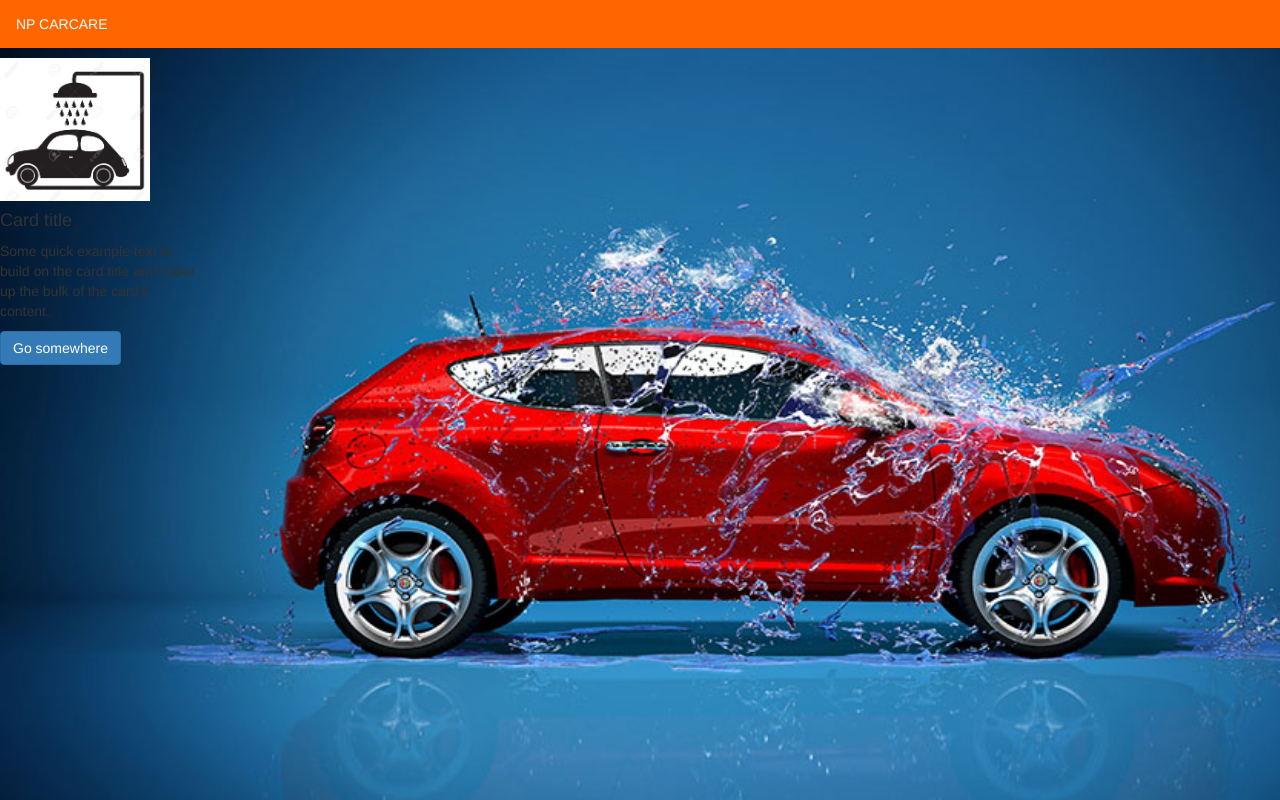
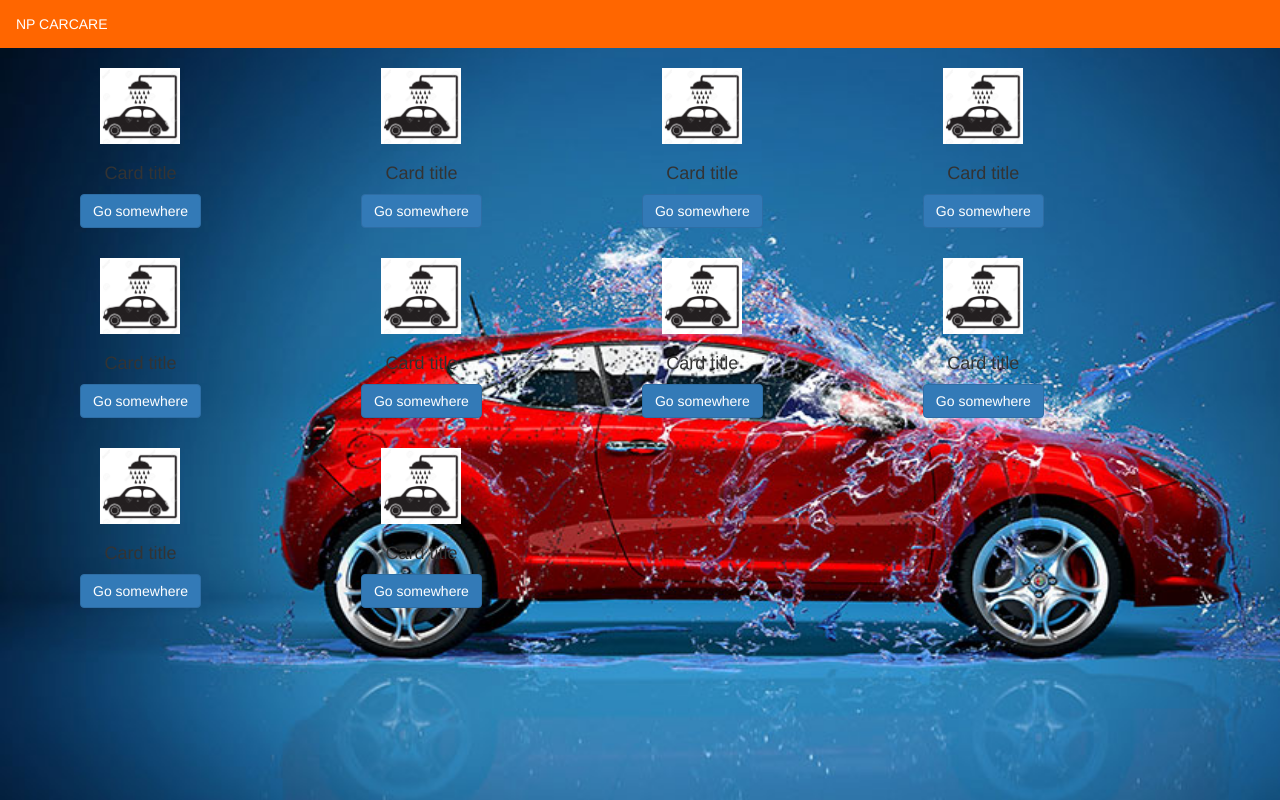
Before and after one commit to 4R7Jirayu/Project-w, a PHP site: page /menu.php in a window 1280 px wide. Run offline with PHP 8.4, Linux system fonts and the light colour scheme; some libraries are stand-ins or nearby versions.

Commit message:
เพิ่มเมนู
เพิ่มหน้า Menu

```diff
--- a/menu.php
+++ b/menu.php
@@ -3,17 +3,96 @@
 <?php include "head.php";?>
 <style>
 #img{
-width: 150px;
+width: 80px;
 height: auto;
+  display: block;
+  margin-left: auto;
+  margin-right: auto;
 }
+div{
+float:left;
+text-align:center;
+padding: 10px 40px;
+}
+
 </style>
 
-
-<div class="card" style="width: 20rem;">
+<div class="card" style="text-align: center;">
   <img id="img" class="card-img-top" src="images/car1.jpg" alt="Card image cap">
   <div class="card-body">
     <h4 class="card-title">Card title</h4>
-    <p class="card-text">Some quick example text to build on the card title and make up the bulk of the card's content.</p>
+    <a href="#" class="btn btn-primary">Go somewhere</a>
+  </div>
+</div>
+
+<div class="card" style="text-align: center;">
+  <img id="img" class="card-img-top" src="images/car1.jpg" alt="Card image cap">
+  <div class="card-body">
+    <h4 class="card-title">Card title</h4>
+    <a href="#" class="btn btn-primary">Go somewhere</a>
+  </div>
+</div>
+
+<div class="card" style="text-align: center;">
+  <img id="img" class="card-img-top" src="images/car1.jpg" alt="Card image cap">
+  <div class="card-body">
+    <h4 class="card-title">Card title</h4>
+    <a href="#" class="btn btn-primary">Go somewhere</a>
+  </div>
+</div>
+
+<div class="card" style="text-align: center;">
+  <img id="img" class="card-img-top" src="images/car1.jpg" alt="Card image cap">
+  <div class="card-body">
+    <h4 class="card-title">Card title</h4>
+    <a href="#" class="btn btn-primary">Go somewhere</a>
+  </div>
+</div>
+
+<div class="card" style="text-align: center;">
+  <img id="img" class="card-img-top" src="images/car1.jpg" alt="Card image cap">
+  <div class="card-body">
+    <h4 class="card-title">Card title</h4>
+    <a href="#" class="btn btn-primary">Go somewhere</a>
+  </div>
+</div>
+
+<div class="card" style="text-align: center;">
+  <img id="img" class="card-img-top" src="images/car1.jpg" alt="Card image cap">
+  <div class="card-body">
+    <h4 class="card-title">Card title</h4>
+    <a href="#" class="btn btn-primary">Go somewhere</a>
+  </div>
+</div>
+
+<div class="card" style="text-align: center;">
+  <img id="img" class="card-img-top" src="images/car1.jpg" alt="Card image cap">
+  <div class="card-body">
+    <h4 class="card-title">Card title</h4>
+    <a href="#" class="btn btn-primary">Go somewhere</a>
+  </div>
+</div>
+
+<div class="card" style="text-align: center;">
+  <img id="img" class="card-img-top" src="images/car1.jpg" alt="Card image cap">
+  <div class="card-body">
+    <h4 class="card-title">Card title</h4>
+    <a href="#" class="btn btn-primary">Go somewhere</a>
+  </div>
+</div>
+
+<div class="card" style="text-align: center;">
+  <img id="img" class="card-img-top" src="images/car1.jpg" alt="Card image cap">
+  <div class="card-body">
+    <h4 class="card-title">Card title</h4>
+    <a href="#" class="btn btn-primary">Go somewhere</a>
+  </div>
+</div>
+
+<div class="card" style="text-align: center;">
+  <img id="img" class="card-img-top" src="images/car1.jpg" alt="Card image cap">
+  <div class="card-body">
+    <h4 class="card-title">Card title</h4>
     <a href="#" class="btn btn-primary">Go somewhere</a>
   </div>
 </div>
```
